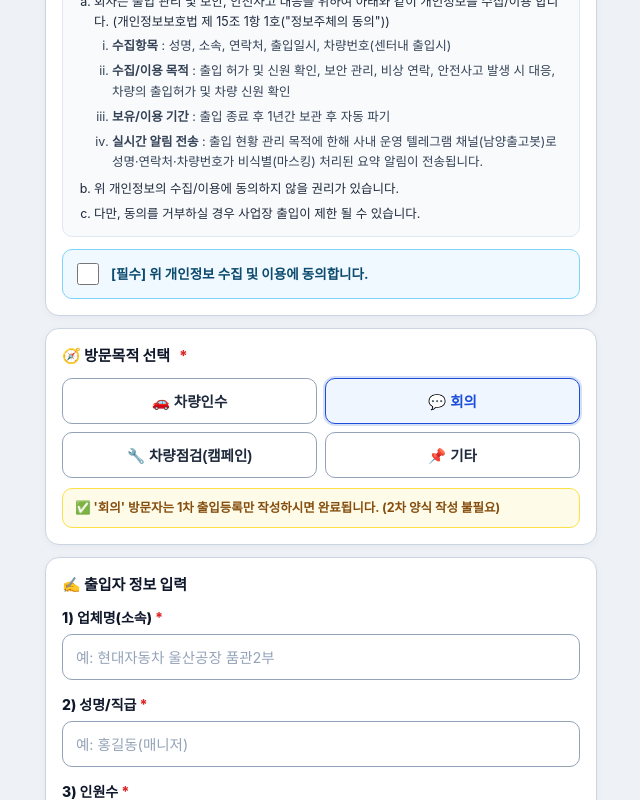
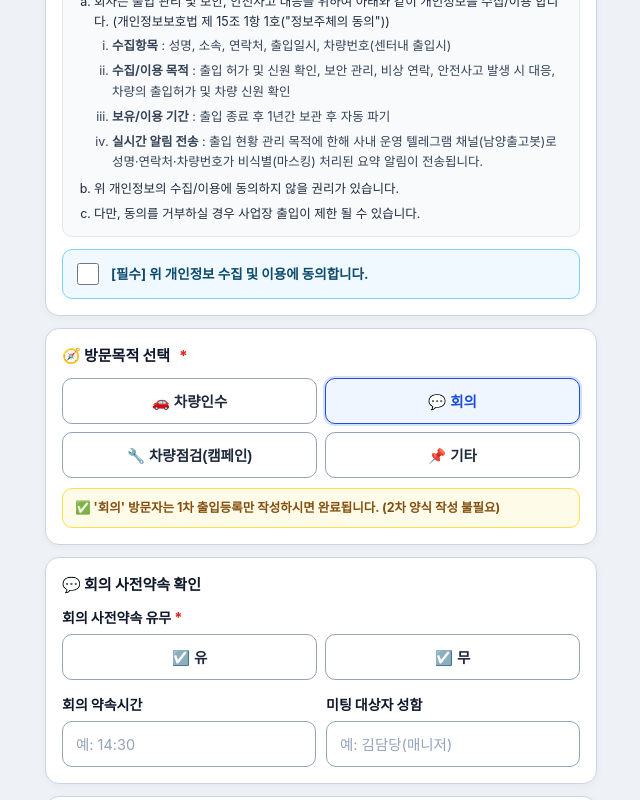
Before and after one commit to jaythonpark/namyang-qr, a plain HTML site: page index.html in a window 1280 px wide. Both pictures are taken after a click on the button "💬 회의". Shown: the part 839-1639 px from the top of the page, without its empty margins (319-959 px from the left). Drawn offline with Linux system fonts and the light colour scheme.

Commit message:
Add meeting pre-appointment card (유/무, 약속시간, 대상자 성함)

```diff
--- a/index.html
+++ b/index.html
@@ -252,6 +252,7 @@
     let selectedVisitorType = '';
     let selectedPickupPlace = '';
     let selectedPreRequest = '';
+    let selectedMeetingScheduled = '';
 
     function esc(s) {
       return String(s || '').replace(/[&<>"']/g, m => ({'&':'&amp;','<':'&lt;','>':'&gt;','"':'&quot;',"'":'&#39;'}[m]));
@@ -294,14 +295,17 @@
         btn.classList.toggle('active', btn.dataset.val === val);
       });
       const isPickup = (val === '차량인수');
+      const isMeeting = (val === '회의');
       const isCampaign = (val === '차량점검(캠페인)');
       const pickupCard = document.getElementById('f1-pickup-card');
+      const meetingCard = document.getElementById('f1-meeting-card');
       const generalCard = document.getElementById('f1-general-card');
       const campNoticeCard = document.getElementById('f1-campaign-notice-card');
       const campBox = document.getElementById('f1-campaign-box');
       const noPhotoBox = document.getElementById('f1-no-photo-box');
       const noticeEl = document.getElementById('f1-purpose-notice');
       if (pickupCard) pickupCard.style.display = isPickup ? 'block' : 'none';
+      if (meetingCard) meetingCard.style.display = isMeeting ? 'block' : 'none';
       if (generalCard) generalCard.style.display = isPickup ? 'none' : 'block';
       if (campNoticeCard) campNoticeCard.style.display = isCampaign ? 'block' : 'none';
       if (campBox) campBox.style.display = isCampaign ? 'block' : 'none';
@@ -317,6 +321,7 @@
       if (group === 'visitor') selectedVisitorType = val;
       if (group === 'pickup') selectedPickupPlace = val;
       if (group === 'prereq') selectedPreRequest = val;
+      if (group === 'meeting') selectedMeetingScheduled = val;
       document.querySelectorAll(`.opt-btn[data-group="${group}"]`).forEach(btn => {
         btn.classList.toggle('active', btn.dataset.val === val);
       });
@@ -440,6 +445,21 @@
             </div>
             <div class="field">
               <label class="check-row"><input type="checkbox" id="fp-doc" /><span>7. 차량 인수 후 나가실때 안내받으신 '서류'를 정문 제출해야 합니다.<span class="req">*</span></span></label>
+            </div>
+          </div>
+
+          <div id="f1-meeting-card" class="card" style="display:none;">
+            <h2 class="sec-title">💬 회의 사전약속 확인</h2>
+            <div class="field">
+              <label>회의 사전약속 유무<span class="req">*</span></label>
+              <div class="purpose-grid">
+                <button type="button" class="purpose-btn opt-btn" data-group="meeting" data-val="유" onclick="selectSingleOption('meeting','유')">☑️ 유</button>
+                <button type="button" class="purpose-btn opt-btn" data-group="meeting" data-val="무" onclick="selectSingleOption('meeting','무')">☑️ 무</button>
+              </div>
+            </div>
+            <div class="grid-2">
+              <div class="field" style="margin-bottom:0;"><label for="fm-time">회의 약속시간</label><input id="fm-time" class="inp" type="text" placeholder="예: 14:30" /></div>
+              <div class="field" style="margin-bottom:0;"><label for="fm-host">미팅 대상자 성함</label><input id="fm-host" class="inp" type="text" placeholder="예: 김담당(매니저)" /></div>
             </div>
           </div>
 
@@ -575,8 +595,17 @@
           content: document.getElementById('f1-content').value.trim(),
           preRequest: selectedPreRequest,
           agreeCampaignPledge: document.getElementById('f1-camp-pledge')?.checked || false,
+          meetingScheduled: selectedMeetingScheduled,
+          meetingTime: document.getElementById('fm-time')?.value.trim() || '',
+          meetingHost: document.getElementById('fm-host')?.value.trim() || '',
         };
         if (!p.company || !p.name || !p.headcount || !p.phone) return showErr('f1-err', '업체명(소속), 성명/직급, 인원수, 연락처를 모두 입력해 주세요.');
+        if (p.purpose === '회의') {
+          if (!p.meetingScheduled) return showErr('f1-err', '회의 사전약속 유무(유/무)를 선택해 주세요.');
+          if (p.meetingScheduled === '유' && (!p.meetingTime || !p.meetingHost)) {
+            return showErr('f1-err', '사전약속이 있는 경우 회의 약속시간과 미팅 대상자 성함을 입력해 주세요.');
+          }
+        }
         if (p.purpose === '차량점검(캠페인)') {
           if (!p.agreeCampaignPledge) return showErr('f1-err', '사전점검 주의사항 및 금지사항 서약 체크박스를 확인해 주세요.');
           if (!p.carModel || !p.content) return showErr('f1-err', '차량점검(캠페인) 대상자는 점검차종과 점검내용을 입력해 주세요.');
@@ -616,6 +645,7 @@
             `<tr><th>인원수</th><td>${esc(s.headcount)}</td></tr>` +
             `<tr><th>연락처</th><td>${esc(s.phone)}</td></tr>` +
             `<tr><th>차량번호</th><td>${esc(s.carNo || '-')}</td></tr>` +
+            (s.purpose === '회의' ? `<tr><th>사전약속</th><td>${esc(s.meetingScheduled)} (시간: ${esc(s.meetingTime || '-')} / 대상: ${esc(s.meetingHost || '-')})</td></tr>` : '') +
             (res.requiresSecondForm ? `<tr><th>점검차종</th><td>${esc(s.carModel)}</td></tr><tr><th>점검내용</th><td>${esc(s.content)}</td></tr><tr><th>사전출입요청</th><td>${esc(s.preRequest)}</td></tr>` : '');
         }
       } catch (e) {
```
